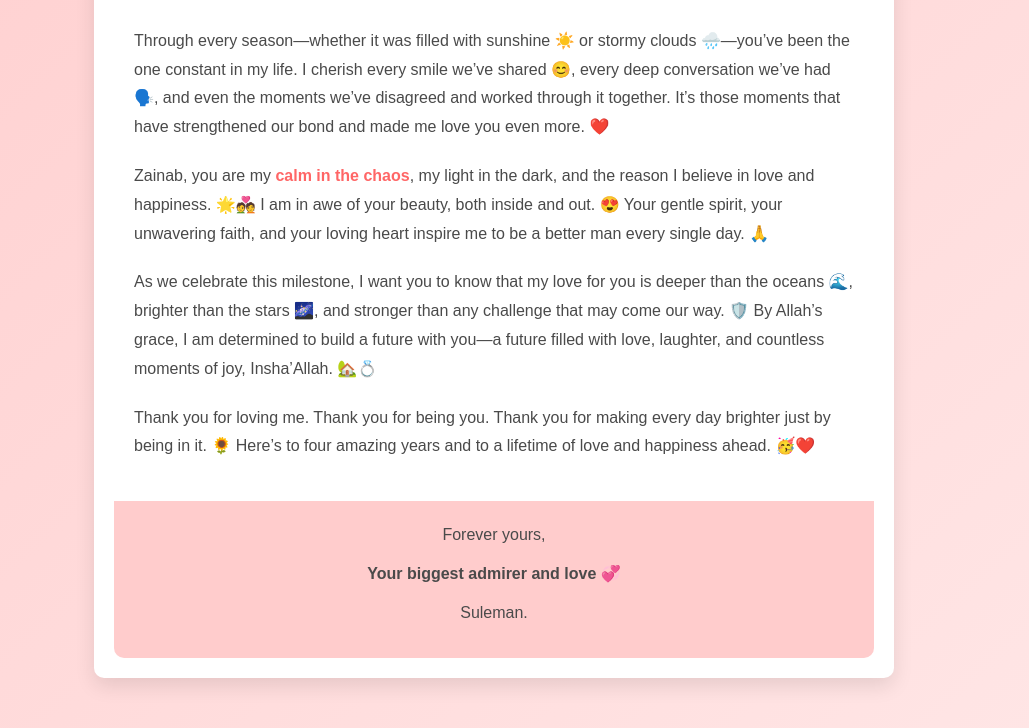
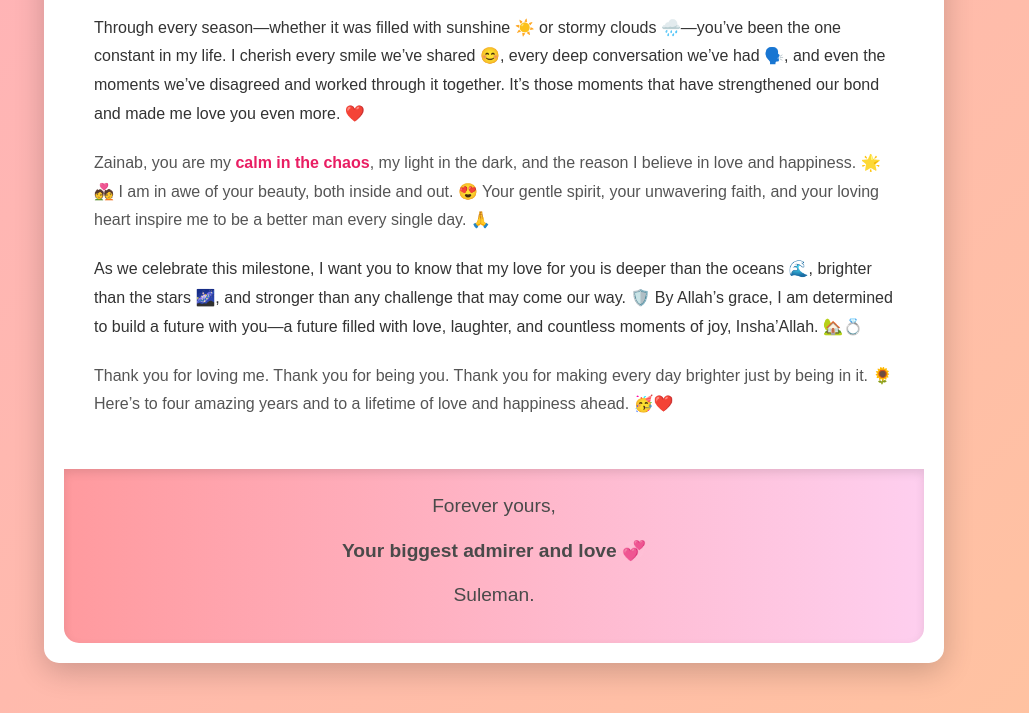
Before and after one commit to AnDexBlaq/love, a plain HTML site: page index.html in a window 1280 px wide. Shown: the part 460-1188 px from the top of the page, without its empty margins (146-1175 px from the left). Drawn offline with Linux system fonts and the light colour scheme.

Commit message:
Update style.css

```diff
--- a/style.css
+++ b/style.css
@@ -6,65 +6,153 @@
 }
 
 body {
-    font-family: 'Arial', sans-serif;
-    background: linear-gradient(to bottom right, #ffcccc, #ffe6e6);
+    font-family: 'Poppins', sans-serif;
+    background: linear-gradient(to bottom right, #ffafbd, #ffc3a0);
     color: #4a4a4a;
     line-height: 1.8;
+    overflow-x: hidden;
+    animation: fadeIn 2s ease-in-out;
 }
 
+/* Container */
 .container {
-    max-width: 800px;
+    max-width: 900px;
     margin: 50px auto;
     background: #ffffff;
-    box-shadow: 0 8px 20px rgba(0, 0, 0, 0.1);
-    border-radius: 10px;
+    box-shadow: 0 8px 30px rgba(0, 0, 0, 0.2);
+    border-radius: 15px;
     overflow: hidden;
     padding: 20px;
+    position: relative;
 }
 
+/* Header */
 .header {
     text-align: center;
-    background: #ff6666;
+    background: linear-gradient(to right, #ff6a6a, #ffa07a);
     color: #ffffff;
-    padding: 20px 10px;
-    border-radius: 10px 10px 0 0;
+    padding: 30px 10px;
+    border-radius: 15px 15px 0 0;
+    box-shadow: inset 0 -4px 10px rgba(0, 0, 0, 0.1);
+    animation: slideDown 1.5s ease-in-out;
 }
 
 .header h1 {
-    font-size: 2rem;
+    font-size: 2.5rem;
+    font-weight: bold;
+    letter-spacing: 1px;
+    text-shadow: 2px 2px 5px rgba(0, 0, 0, 0.2);
 }
 
+/* Message Section */
 .message {
-    padding: 20px;
+    padding: 30px;
     line-height: 1.8;
+    color: #333333;
 }
 
 .message p {
     margin-bottom: 20px;
+    animation: fadeInUp 1.2s ease-in-out;
 }
 
 .message strong {
-    color: #ff6666;
+    color: #e91e63;
+    font-weight: bold;
 }
 
+.message p:nth-child(even) {
+    color: #555555;
+}
+
+/* Footer */
 .footer {
     text-align: center;
     padding: 20px;
-    background: #ffcccc;
+    background: linear-gradient(to right, #ff9a9e, #fecfef);
     color: #4a4a4a;
-    border-radius: 0 0 10px 10px;
+    border-radius: 0 0 15px 15px;
+    box-shadow: inset 0 4px 10px rgba(0, 0, 0, 0.1);
+    animation: fadeIn 1s ease-in-out;
 }
 
 .footer p {
     margin-bottom: 10px;
+    font-size: 1.2rem;
 }
 
+/* Decorations */
+.container:before {
+    content: '';
+    position: absolute;
+    top: -30px;
+    left: 50%;
+    transform: translateX(-50%);
+    width: 60px;
+    height: 60px;
+    background: radial-gradient(circle, #ff6a6a, #ffa07a);
+    border-radius: 50%;
+    z-index: -1;
+    animation: pulse 2s infinite;
+}
+
+/* Animations */
+@keyframes fadeIn {
+    from {
+        opacity: 0;
+        transform: scale(0.95);
+    }
+    to {
+        opacity: 1;
+        transform: scale(1);
+    }
+}
+
+@keyframes slideDown {
+    from {
+        transform: translateY(-100%);
+        opacity: 0;
+    }
+    to {
+        transform: translateY(0);
+        opacity: 1;
+    }
+}
+
+@keyframes fadeInUp {
+    from {
+        transform: translateY(20px);
+        opacity: 0;
+    }
+    to {
+        transform: translateY(0);
+        opacity: 1;
+    }
+}
+
+@keyframes pulse {
+    0%, 100% {
+        transform: scale(1);
+        opacity: 0.8;
+    }
+    50% {
+        transform: scale(1.2);
+        opacity: 1;
+    }
+}
+
+/* Responsive Design */
 @media (max-width: 768px) {
     .container {
         margin: 20px;
+        padding: 15px;
     }
 
     .header h1 {
-        font-size: 1.5rem;
+        font-size: 2rem;
+    }
+
+    .footer p {
+        font-size: 1rem;
     }
 }
```
